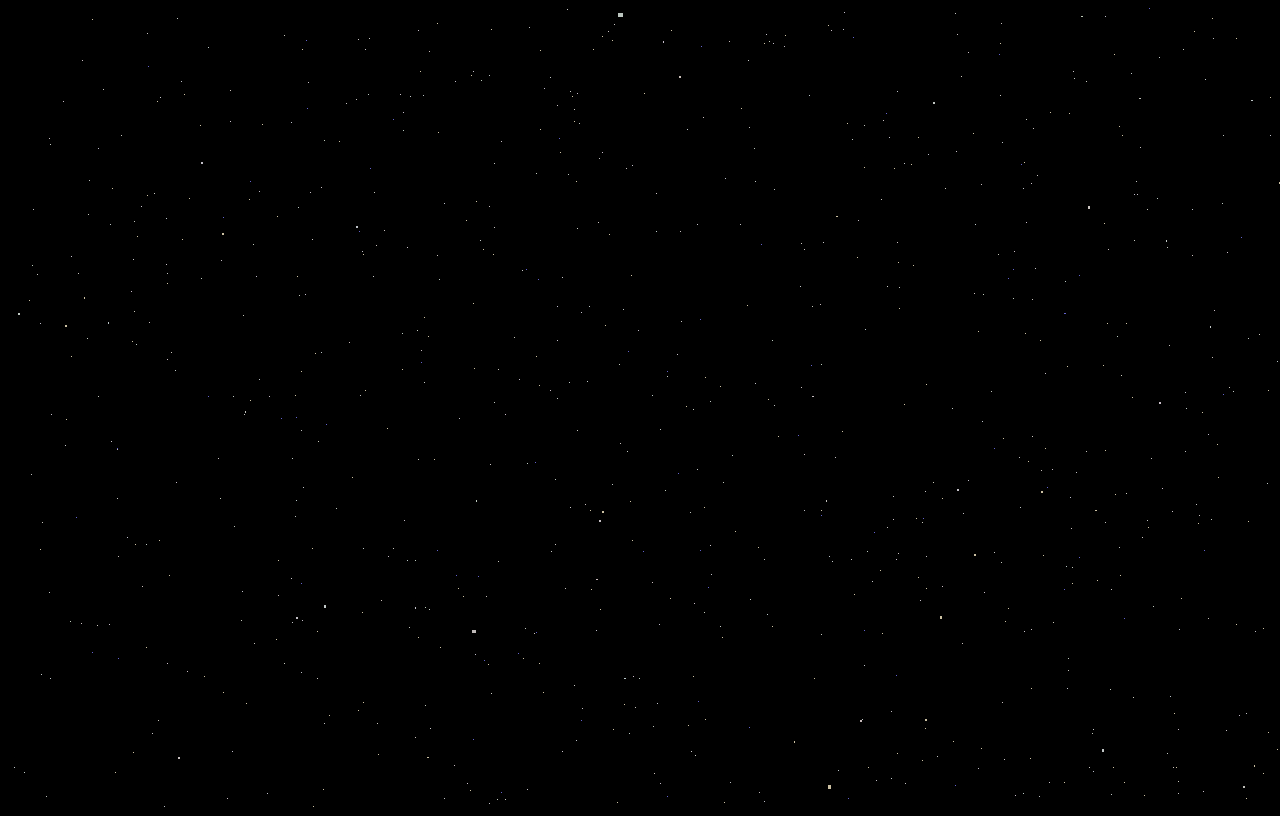
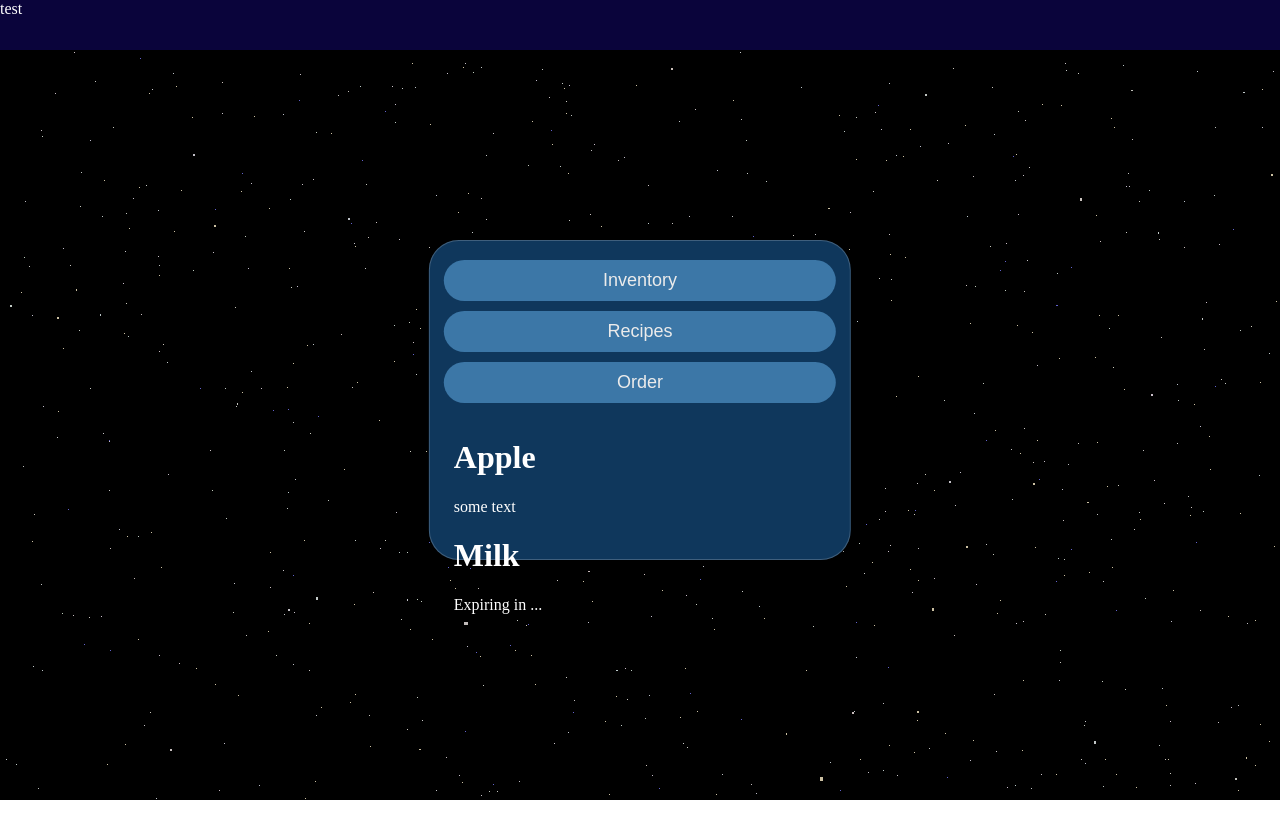
Before and after one commit to FreshTech-uOttawa/FreshTech, a website with bundled scripts: page simulation/simulation.html in a window 1280 px wide. Built offline with nearby package versions, Linux system fonts and the light colour scheme.

Commit message:
Added basic Screen Html & css
- Added structure html & css for the interactable screen (not yet implemented)
- Set the canvas as a background

```diff
--- a/simulation/simulation.css
+++ b/simulation/simulation.css
@@ -2,10 +2,70 @@
   display: none;
 }
 
+html,
 body {
-  background-color: black;
+  margin: 0;
+  padding: 0;
+  overflow: hidden;
+  height: 100%;
 }
 
 canvas {
   overflow: hidden;
+  position: fixed;
+  top: 0;
+  left: 0;
+  width: 100%;
+  height: 100%;
+  z-index: -1;
+  display: block;
 }
+
+.placeholderNav {
+  background-color: rgb(10, 4, 59);
+  height: 50px;
+  width: 100%;
+  top: 0;
+  color: white;
+}
+
+.screen {
+  background-color: #0f375c;
+  width: 33%;
+  height: 40%;
+  position: absolute;
+  left: 50%;
+  top: 50%;
+  transform: translate(-50%, -50%);
+  color: white;
+  z-index: 1;
+  border-radius: 30px;
+  /* box-shadow Source: https://getcssscan.com/css-box-shadow-examples */
+  box-shadow: rgba(255, 255, 255, 0.2) 0px 0px 0px 1px inset,
+    rgba(0, 0, 0, 0.9) 0px 0px 0px 1px;
+}
+
+.screenContent {
+  padding: 15px;
+}
+
+.button {
+  width: 100%;
+  padding: 10px;
+  margin: 5px 0;
+  border-radius: 30px;
+  border-color: #3c77a7;
+  background-color: #3c77a7;
+  border: none;
+  color: #ebebeb;
+  font-size: large;
+}
+
+.button:hover {
+  background-color: #519ddb;
+  cursor: pointer;
+}
+
+.infoContainer {
+  padding: 10px;
+}
--- a/simulation/simulation.html
+++ b/simulation/simulation.html
@@ -7,5 +7,29 @@
     <script type="module" src="simulation.js" defer></script>
     <link rel="stylesheet" href="simulation.css" />
   </head>
-  <body></body>
+  <body>
+    <nav>
+      <div class="placeholderNav">
+        <div>test</div>
+      </div>
+    </nav>
+
+    <div class="screen">
+      <div class="screenContent">
+        <button class="button">Inventory</button>
+        <button class="button">Recipes</button>
+        <button class="button">Order</button>
+        <div class="infoContainer">
+          <div>
+            <h1>Apple</h1>
+            <div>some text</div>
+          </div>
+          <div>
+            <h1>Milk</h1>
+            <div>Expiring in ...</div>
+          </div>
+        </div>
+      </div>
+    </div>
+  </body>
 </html>
```
